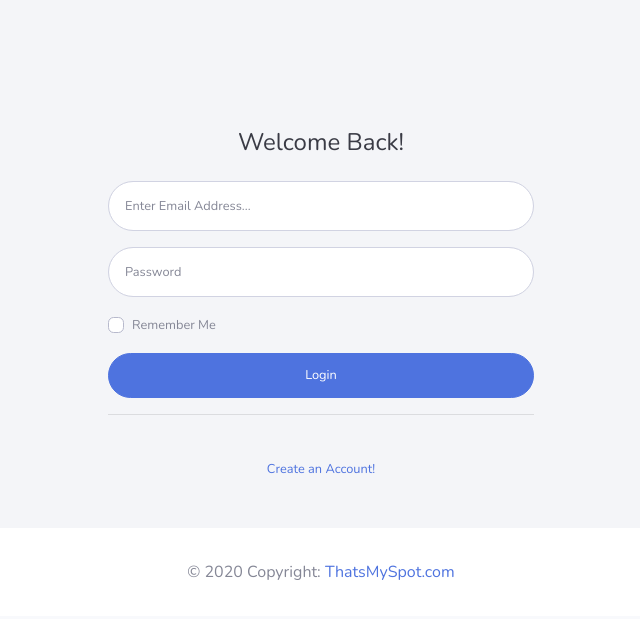
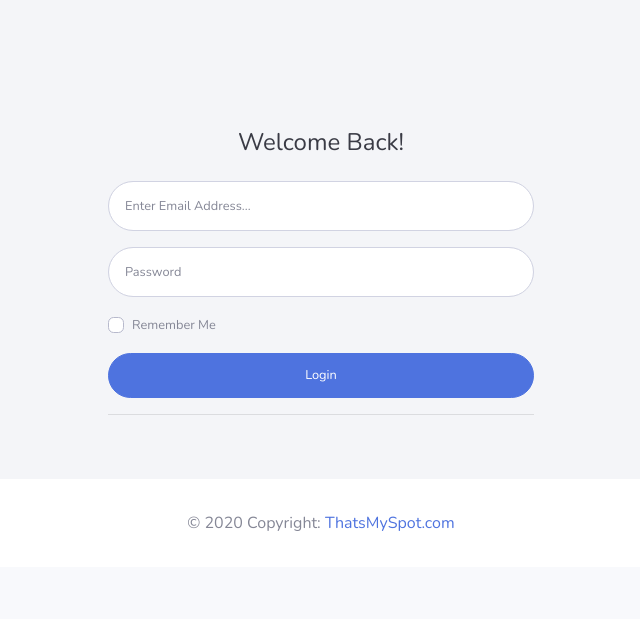
Before and after one commit to Ravindu-Dilshan/ThatsMySpot, a PHP site: page /login.php in a window 1280 px wide. Shown: the top 619 px of the page, without its empty margins (319-959 px from the left). Run offline with PHP 8.4, Linux system fonts and the light colour scheme.

Commit message:
UI updated

```diff
--- a/login.php
+++ b/login.php
@@ -96,9 +96,6 @@
                                         id="result"></div>
                                 </form>
                                 <hr>
-                                <div class="text-center">
-                                    <a class="small" href="register.html">Create an Account!</a>
-                                </div>
                             </div>
                         </div>
                     </div>
```
